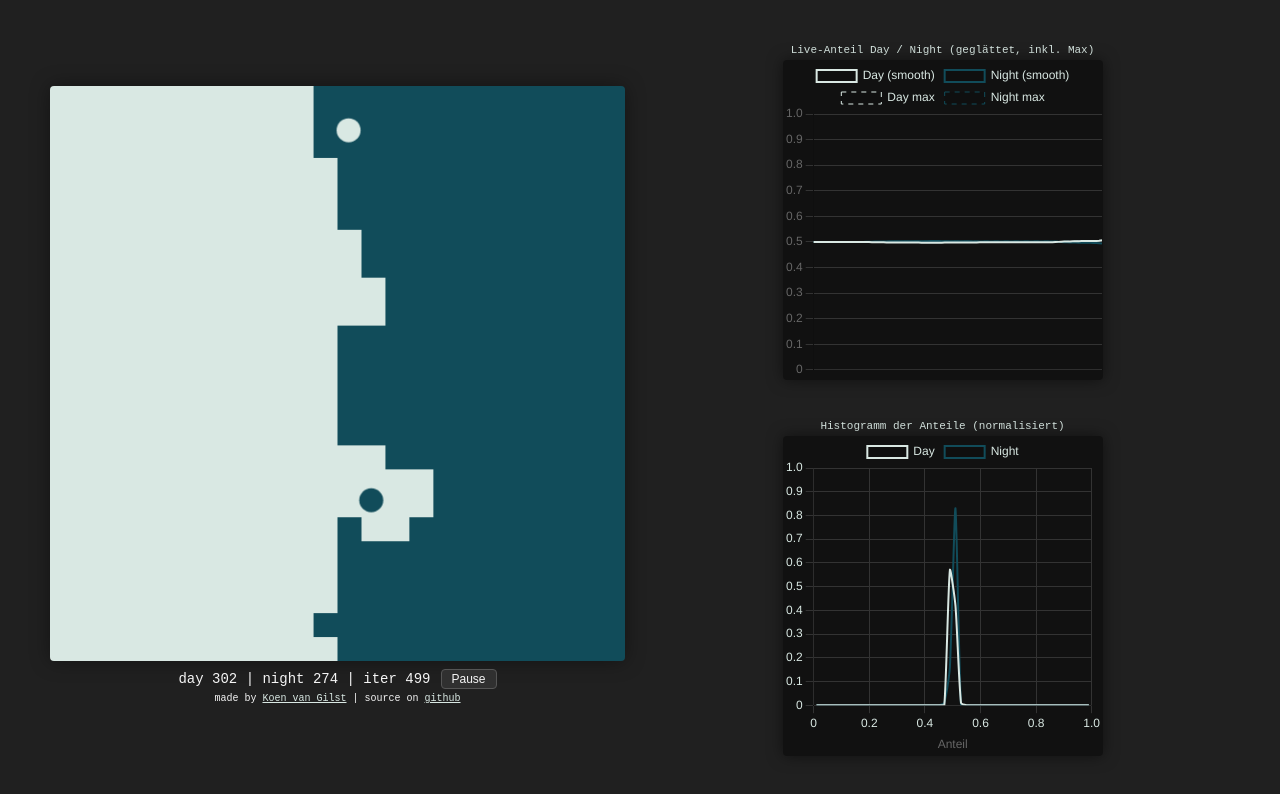
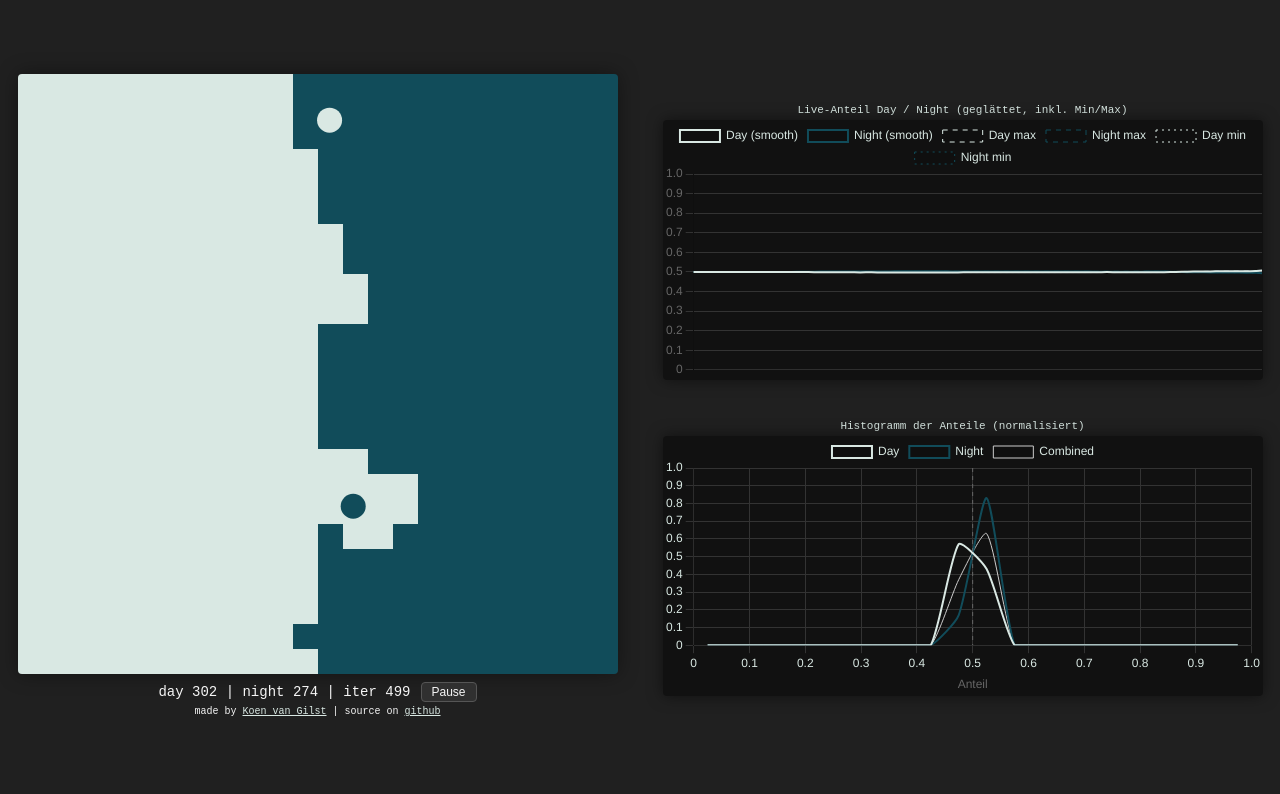
Before and after one commit to hkempf/pong-wars-stats, a plain HTML site: page index.html in a window 1280 px wide. Drawn offline with nearby package versions, Linux system fonts and the light colour scheme.

Commit message:
Update index.html
unstuck mechanism, tweaked plots

```diff
--- a/index.html
+++ b/index.html
@@ -40,7 +40,7 @@
       /* zwei Hälften nebeneinander */
       #container {
         display: flex;
-        width: min(1200px, 100vw);
+        width: min(1400px, 100vw);
         height: min(800px, 100vh);
       }
 
@@ -100,7 +100,7 @@
         background: #404040;
       }
 
-      /* rechte Hälfte: zwei Plot-Blöcke übereinander */
+      /* rechte Hälfte: zwei Plot-Blöcke übereinander, in etwa gespiegelt */
       #right {
         padding: 10px 10px 10px 20px;
         gap: 40px;
@@ -120,7 +120,7 @@
         color: #d9e8e3;
       }
 
-      /* feste Chart-Größe */
+      /* feste Chart-Größe, Breite wie Spielfeld (skaliert dann in der Spalte) */
       .chartCanvas {
         background: #111;
         border-radius: 4px;
@@ -151,21 +151,25 @@
       <!-- rechte Hälfte: Plots -->
       <div id="right">
         <div class="chartBlock">
-          <div class="chartTitle">Live-Anteil Day / Night (geglättet, inkl. Max)</div>
+          <div class="chartTitle">
+            Live-Anteil Day / Night (geglättet, inkl. Min/Max)
+          </div>
           <canvas
             id="ratioChart"
             class="chartCanvas"
-            width="320"
-            height="320"
+            width="600"
+            height="260"
           ></canvas>
         </div>
         <div class="chartBlock">
-          <div class="chartTitle">Histogramm der Anteile (normalisiert)</div>
+          <div class="chartTitle">
+            Histogramm der Anteile (normalisiert)
+          </div>
           <canvas
             id="histChart"
             class="chartCanvas"
-            width="320"
-            height="320"
+            width="600"
+            height="260"
           ></canvas>
         </div>
       </div>
@@ -173,7 +177,7 @@
   </body>
 
   <script>
-    // ========= Original-Pong-Wars-Logik =========
+    // ========= Original-Pong-Wars-Logik (leicht ergänzt) =========
 
     const colorPalette = {
       ArcticPowder: "#F1F6F4",
@@ -235,6 +239,10 @@
     let iteration = 0;
     let paused = false;
 
+    // "Stale"-Erkennung: wann wurde zuletzt ein Feld umgefärbt?
+    let lastChangeIteration = 0;
+    const STALE_THRESHOLD = 5000; // Anzahl Iterationen ohne Farbwechsel -> Kick
+
     pauseBtn.addEventListener("click", () => {
       paused = !paused;
       pauseBtn.textContent = paused ? "Play" : "Pause";
@@ -264,6 +272,8 @@
     }
 
     function checkSquareCollision(ball) {
+      let changed = false;
+
       for (let angle = 0; angle < Math.PI * 2; angle += Math.PI / 4) {
         const checkX = ball.x + Math.cos(angle) * (SQUARE_SIZE / 2);
         const checkY = ball.y + Math.sin(angle) * (SQUARE_SIZE / 2);
@@ -274,6 +284,7 @@
         if (i >= 0 && i < numSquaresX && j >= 0 && j < numSquaresY) {
           if (squares[i][j] !== ball.reverseColor) {
             squares[i][j] = ball.reverseColor;
+            changed = true;
 
             if (Math.abs(Math.cos(angle)) > Math.abs(Math.sin(angle))) {
               ball.dx = -ball.dx;
@@ -282,6 +293,10 @@
             }
           }
         }
+      }
+
+      if (changed) {
+        lastChangeIteration = iteration;
       }
     }
 
@@ -311,6 +326,20 @@
       if (Math.abs(ball.dy) < MIN_SPEED) ball.dy = ball.dy > 0 ? MIN_SPEED : -MIN_SPEED;
     }
 
+    // Bälle „anstupsen“, wenn es zu lange keine Veränderungen gab
+    function kickBalls() {
+      balls.forEach((ball, idx) => {
+        ball.x = canvas.width / 2 + (Math.random() - 0.5) * canvas.width * 0.4;
+        ball.y = canvas.height / 2 + (Math.random() - 0.5) * canvas.height * 0.4;
+        const speed =
+          MIN_SPEED + Math.random() * (MAX_SPEED - MIN_SPEED);
+        const angle = Math.random() * Math.PI * 2;
+        ball.dx = Math.cos(angle) * speed * (idx === 0 ? 1 : -1);
+        ball.dy = Math.sin(angle) * speed;
+      });
+      lastChangeIteration = iteration;
+    }
+
     // ========= Statistik / Charts =========
 
     const totalSquares = numSquaresX * numSquaresY;
@@ -318,7 +347,7 @@
     const histCtx = document.getElementById("histChart").getContext("2d");
 
     const maxPoints = 600;
-    const bins = 50;
+    const bins = 20;
     const binWidth = 1 / bins;
     const binCenters = Array.from(
       { length: bins },
@@ -333,6 +362,8 @@
     let smoothNight = 0.5;
     let maxDay = 0.5;
     let maxNight = 0.5;
+    let minDay = 0.5;
+    let minNight = 0.5;
     const alpha = 0.9; // Glättung (EMA)
 
     const ratioChart = new Chart(ratioCtx, {
@@ -374,6 +405,24 @@
             pointRadius: 0,
             tension: 0,
           },
+          {
+            label: "Day min",
+            data: [],
+            borderColor: DAY_COLOR,
+            borderWidth: 1,
+            borderDash: [2, 4],
+            pointRadius: 0,
+            tension: 0,
+          },
+          {
+            label: "Night min",
+            data: [],
+            borderColor: NIGHT_COLOR,
+            borderWidth: 1,
+            borderDash: [2, 4],
+            pointRadius: 0,
+            tension: 0,
+          },
         ],
       },
       options: {
@@ -398,8 +447,30 @@
       },
     });
 
+    // Plugin für vertikale Hilfslinie bei x=0.5 im Histogramm
+    const midlinePlugin = {
+      id: "midline",
+      afterDraw(chart) {
+        const xScale = chart.scales.x;
+        const yScale = chart.scales.y;
+        const xValue = 0.5;
+        if (xValue < xScale.min || xValue > xScale.max) return;
+        const xPixel = xScale.getPixelForValue(xValue);
+        const ctx = chart.ctx;
+        ctx.save();
+        ctx.strokeStyle = "#666";
+        ctx.setLineDash([4, 4]);
+        ctx.beginPath();
+        ctx.moveTo(xPixel, yScale.top);
+        ctx.lineTo(xPixel, yScale.bottom);
+        ctx.stroke();
+        ctx.restore();
+      },
+    };
+
     const histChart = new Chart(histCtx, {
       type: "line",
+      plugins: [midlinePlugin],
       data: {
         datasets: [
           {
@@ -420,6 +491,15 @@
             tension: 0.2,
             fill: false,
           },
+          {
+            label: "Combined",
+            data: binCenters.map((x) => ({ x, y: 0 })),
+            borderColor: "#cccccc",
+            borderWidth: 1,
+            pointRadius: 0,
+            tension: 0.2,
+            fill: false,
+          },
         ],
       },
       options: {
@@ -432,12 +512,7 @@
             max: 1,
             title: { display: true, text: "Anteil" },
             ticks: { color: "#d9e8e3" },
-            grid: {
-              color: (ctx) =>
-                ctx.tick.value === 0.5 ? "#666" : "#333",
-              borderDash: (ctx) =>
-                ctx.tick.value === 0.5 ? [4, 4] : undefined,
-            },
+            grid: { color: "#333" },
           },
           y: {
             min: 0,
@@ -465,11 +540,15 @@
         smoothNight = ratioNight;
         maxDay = smoothDay;
         maxNight = smoothNight;
+        minDay = smoothDay;
+        minNight = smoothNight;
       } else {
         smoothDay = alpha * smoothDay + (1 - alpha) * ratioDay;
         smoothNight = alpha * smoothNight + (1 - alpha) * ratioNight;
         if (smoothDay > maxDay) maxDay = smoothDay;
         if (smoothNight > maxNight) maxNight = smoothNight;
+        if (smoothDay < minDay) minDay = smoothDay;
+        if (smoothNight < minNight) minNight = smoothNight;
       }
 
       // Live-Zeitreihe
@@ -478,6 +557,8 @@
       ratioChart.data.datasets[1].data.push(smoothNight);
       ratioChart.data.datasets[2].data.push(maxDay);
       ratioChart.data.datasets[3].data.push(maxNight);
+      ratioChart.data.datasets[4].data.push(minDay);
+      ratioChart.data.datasets[5].data.push(minNight);
 
       if (ratioChart.data.labels.length > maxPoints) {
         ratioChart.data.labels.shift();
@@ -498,6 +579,7 @@
 
       const densNight = histCountsNight.map((c) => c / totalSamples);
       const densDay = histCountsDay.map((c) => c / totalSamples);
+      const densCombined = densDay.map((v, i) => (v + densNight[i]) / 2);
 
       histChart.data.datasets[0].data = binCenters.map((x, i) => ({
         x,
@@ -506,6 +588,10 @@
       histChart.data.datasets[1].data = binCenters.map((x, i) => ({
         x,
         y: densNight[i],
+      }));
+      histChart.data.datasets[2].data = binCenters.map((x, i) => ({
+        x,
+        y: densCombined[i],
       }));
 
       histChart.update("none");
@@ -536,6 +622,11 @@
         updateCharts();
       }
 
+      // Anti-Stuck: wenn lange nichts mehr passiert ist, Bälle anstupsen
+      if (iteration - lastChangeIteration > STALE_THRESHOLD) {
+        kickBalls();
+      }
+
       iteration++;
     }
 
```
